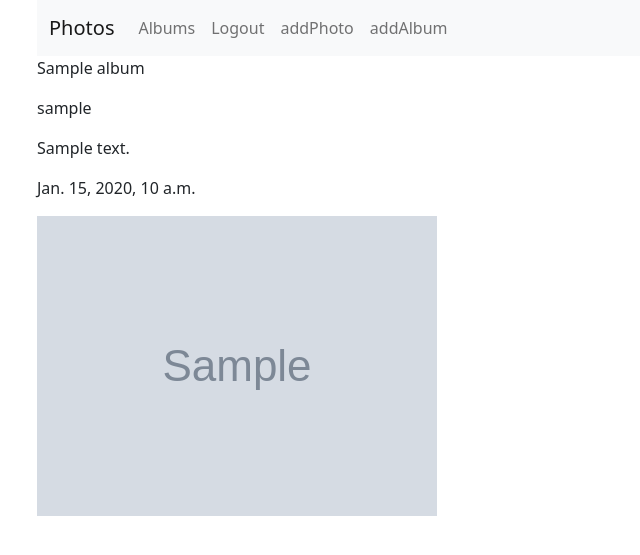
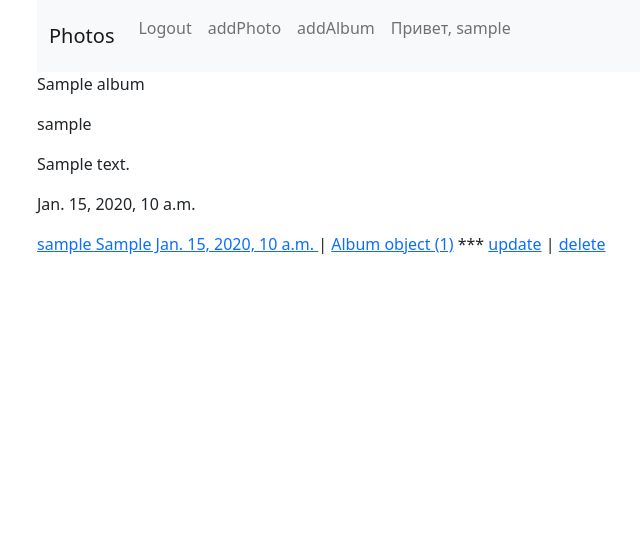
Before and after one commit to pythonDev161221/exam_9, a Django app: page /album/1/ in a window 1280 px wide. Shown: the top 555 px of the page, without its empty margins (45-685 px from the left). Run offline with Django 4.2, Linux system fonts and the light colour scheme; a user stored in the database is signed in; tables that the repository leaves empty hold one stand-in row (values such as "Sample post"); grey boxes marked "Sample" are stand-in pictures.

Commit message:
add fix close to task

```diff
--- a/source/webapp/models.py
+++ b/source/webapp/models.py
@@ -11,7 +11,8 @@ class Photo(models.Model):
     signature = models.CharField(max_length=100)
     created_at = models.DateTimeField(auto_now_add=True)
     author = models.ForeignKey(User, related_name="photos", on_delete=models.CASCADE)
-    album = models.ForeignKey('webapp.Album', related_name="photos", on_delete=models.CASCADE)
+    album = models.ForeignKey('webapp.Album', related_name="photos", on_delete=models.CASCADE,
+                              null=True, blank=True)
 
 
 class Album(models.Model):
--- a/source/webapp/templates/albums/detail.html
+++ b/source/webapp/templates/albums/detail.html
@@ -7,8 +7,6 @@
     <p>{{ album.created_at }}</p>
 
     {% for photo in album.photos.all %}
-    <p><a href="{% url 'webapp:photo_detail_view' photo.pk %}">
-        <img src="{{ photo.photo.url }}" alt="">
-    </a></p>
+    {% include 'partial/photo_list.html' %}
     {% endfor %}
 {% endblock content %}
--- a/source/webapp/templates/base.html
+++ b/source/webapp/templates/base.html
@@ -21,9 +21,9 @@
     </button>
     <div class="collapse navbar-collapse" id="navbarSupportedContent">
       <ul class="navbar-nav me-auto mb-2 mb-lg-0">
-      <li class="nav-item">
-          <a class="nav-link" href="{% url 'webapp:album_list_view' %}">Albums</a>
-        </li>
+{#      <li class="nav-item">#}
+{#          <a class="nav-link" href="{% url 'webapp:album_list_view' %}">Albums</a>#}
+{#        </li>#}
           {% if not user.is_authenticated %}
               <li class="nav-item">
           <a class="nav-link" href="{% url 'accounts:login' %}">Login</a>
@@ -38,6 +38,9 @@
               <li class="nav-item">
           <a class="nav-link" href="{% url 'webapp:album_create_view' %}">addAlbum</a>
         </li>
+        <li class="nav-item">
+            <p class="nav-link">Привет, {{ user.username }}</p>
+        </li>
           {% endif %}
       </ul>
     </div>
--- /dev/null
+++ b/source/webapp/templates/partial/photo_list.html
@@ -0,0 +1,14 @@
+<p>
+    <a href="{% url 'webapp:photo_detail_view' photo.pk %}">
+    {{ photo.author }}
+    {{ photo.signature }}
+        {{ photo.created_at }}
+    </a>
+        |
+        {% if photo.album %}
+        <a href="{% url 'webapp:album_detail_view' photo.album.pk %}">{{ photo.album }}</a>
+        {% endif %}
+        ***
+    <a href="{% url 'webapp:photo_update_view' photo.pk %}">update</a> |
+    <a href="{% url 'webapp:photo_delete_view' photo.pk %}">delete</a>
+    </p>
--- a/source/webapp/urls.py
+++ b/source/webapp/urls.py
@@ -11,7 +11,7 @@ urlpatterns = [
     path('photo/add/', PhotoCreateView.as_view(), name='photo_create_view'),
     path('photo/<int:pk>/update/', PhotoUpdateView.as_view(), name='photo_update_view'),
     path('photo/<int:pk>/delete/', PhotoDeleteView.as_view(), name='photo_delete_view'),
-    path('album/list/', AlbumListView.as_view(), name='album_list_view'),
+    # path('album/list/', AlbumListView.as_view(), name='album_list_view'),
     path('album/<int:pk>/', AlbumDetailView.as_view(), name='album_detail_view'),
     path('album/add/', AlbumCreateView.as_view(), name='album_create_view'),
     path('album/<int:pk>/update/', AlbumUpdateView.as_view(), name='album_update_view'),
--- a/source/webapp/views/albums.py
+++ b/source/webapp/views/albums.py
@@ -28,7 +28,7 @@ class AlbumCreateView(LoginRequiredMixin, CreateView):
         return super().form_valid(form)
 
     def get_success_url(self):
-        return reverse("webapp:album_list_view")
+        return reverse("webapp:photo_list_view")
 
 
 class AlbumUpdateView(LoginRequiredMixin, UpdateView):
@@ -37,7 +37,7 @@ class AlbumUpdateView(LoginRequiredMixin, UpdateView):
     form_class = AlbumForm
 
     def get_success_url(self):
-        return reverse("webapp:album_list_view")
+        return reverse("webapp:photo_list_view")
 
 
 class AlbumDeleteView(LoginRequiredMixin, DeleteView):
@@ -45,4 +45,4 @@ class AlbumDeleteView(LoginRequiredMixin, DeleteView):
     template_name = 'albums/delete.html'
 
     def get_success_url(self):
-        return reverse("webapp:album_list_view")
+        return reverse("webapp:photo_list_view")
```
Also changed, not shown: source/webapp/templates/photos/list_view.html (+1 -8 lines), source/uploads/photos/pexels-andrea-piacquadio-3774916.jpg (added), source/webapp/migrations/0003_alter_photo_album.py (added).
